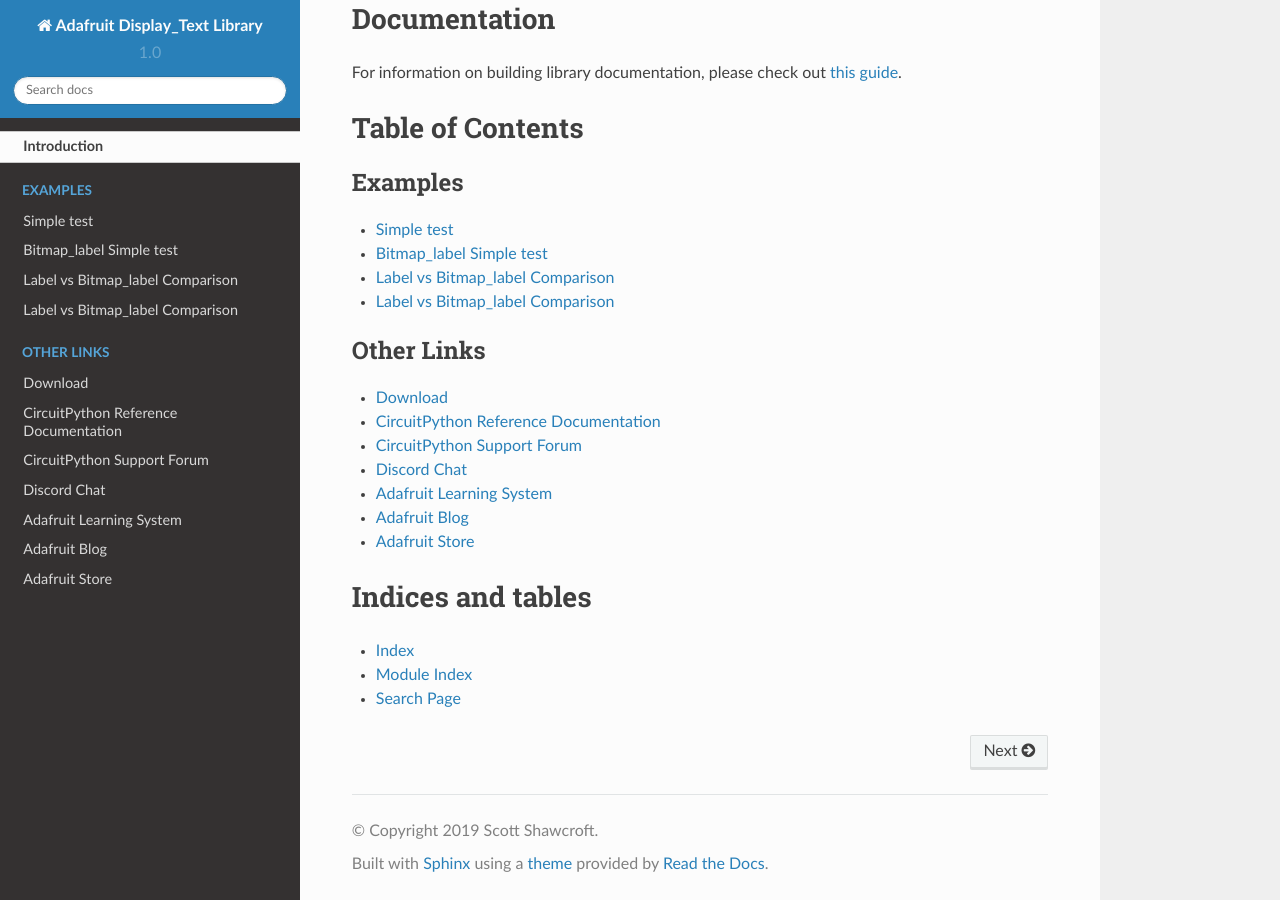
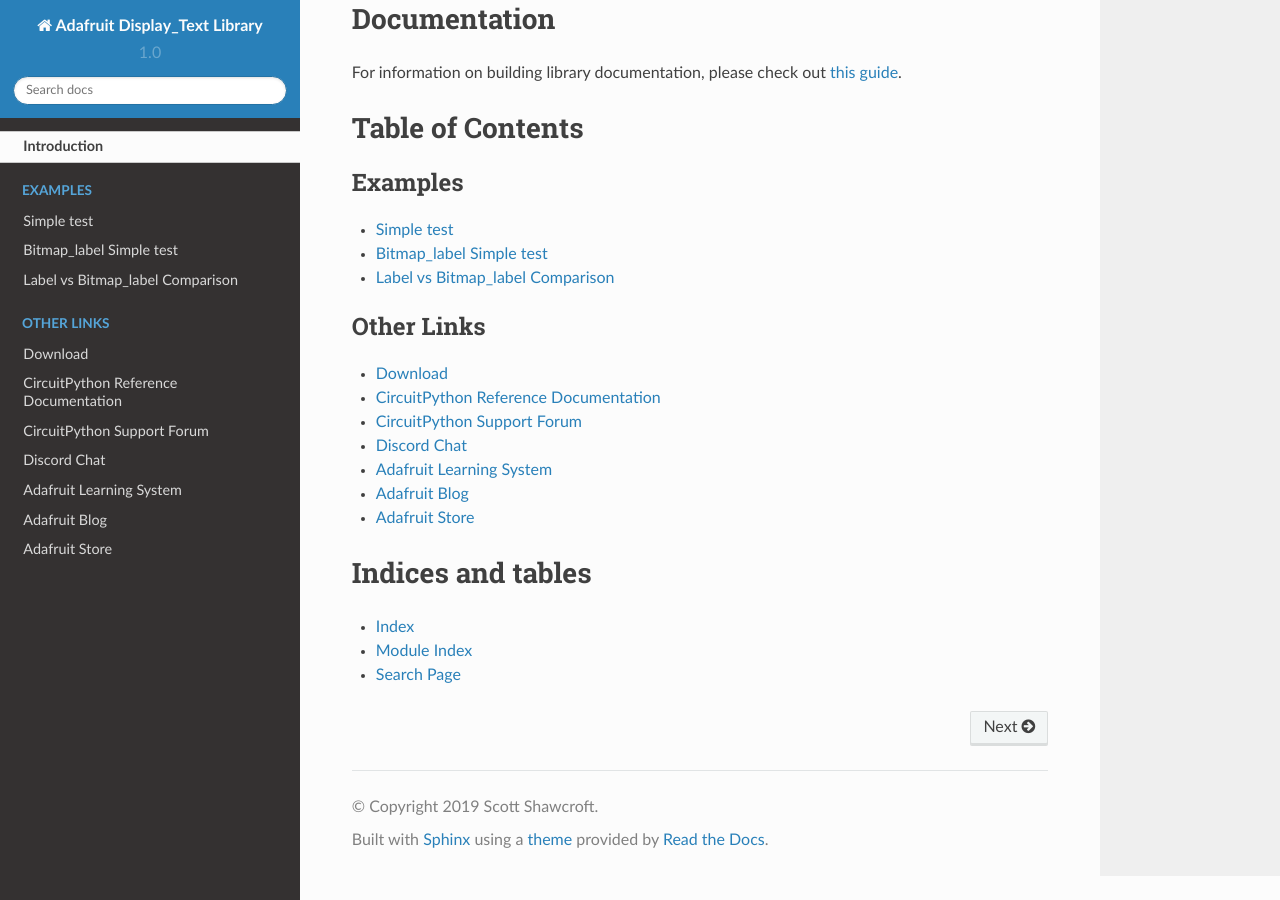
Before and after one commit to adafruit/Adafruit_CircuitPython_Display_Text, a Sphinx documentation site: the page built from docs/index.rst, in a window 1280 px wide and 900 px high, scrolled down 974 px. Built offline with Sphinx 7.4.7 and the Read the Docs theme 2.0.0, drawn with Linux system fonts in a browser that asks for light colours.

Commit message:
Update examples.rst
Deleting duplicate in exampl.rst file

```diff
--- a/docs/examples.rst
+++ b/docs/examples.rst
@@ -24,12 +24,3 @@ Example to compare Label and Bitmap_Label characteristics
 .. literalinclude:: ../examples/display_text_label_vs_bitmap_label_comparison.py
     :caption: examples/display_text_label_vs_bitmap_label_comparison.py
     :linenos:
-
-Label vs Bitmap_label Comparison
---------------------------------
-
-Example to compare Label and Bitmap_Label characteristics
-
-.. literalinclude:: ../examples/display_text_label_vs_bitmap_label_comparison.py
-    :caption: examples/display_text_label_vs_bitmap_label_comparison.py
-    :linenos:
```
